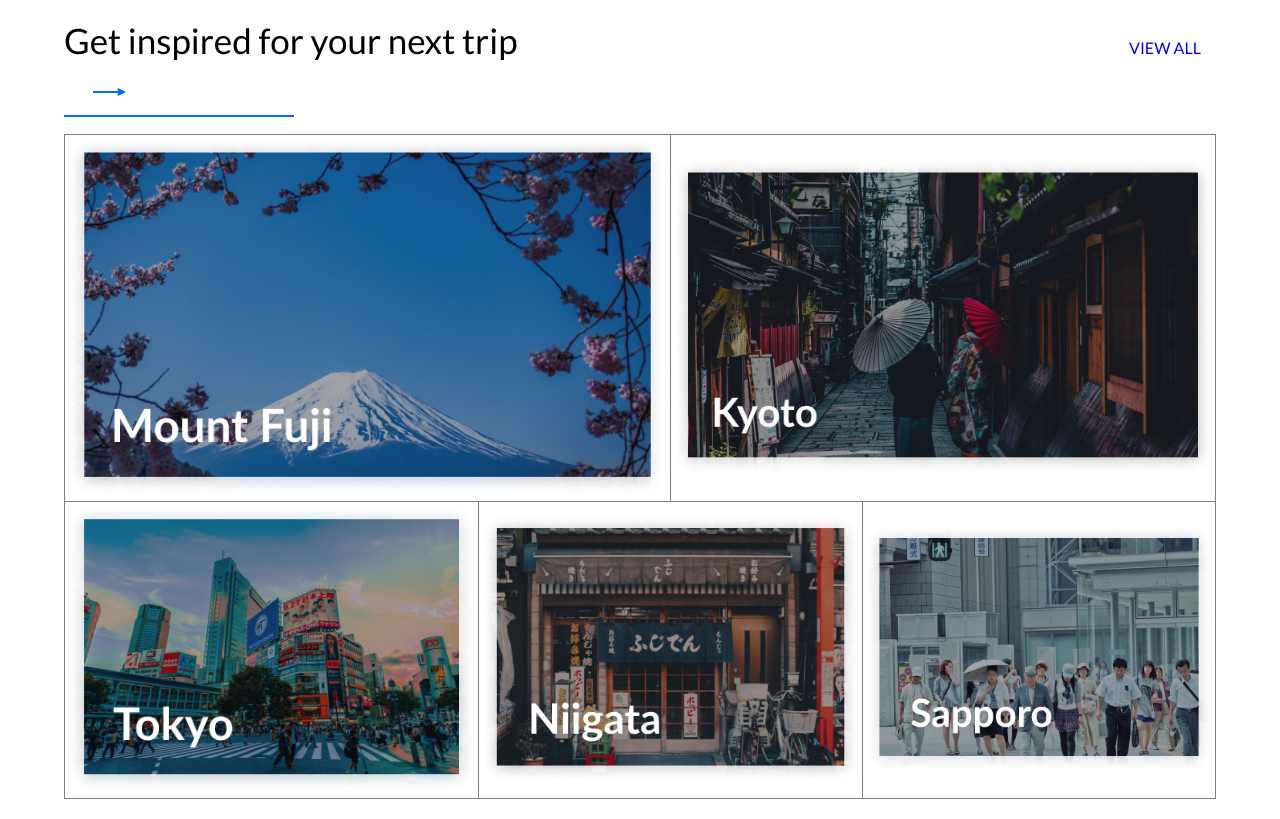
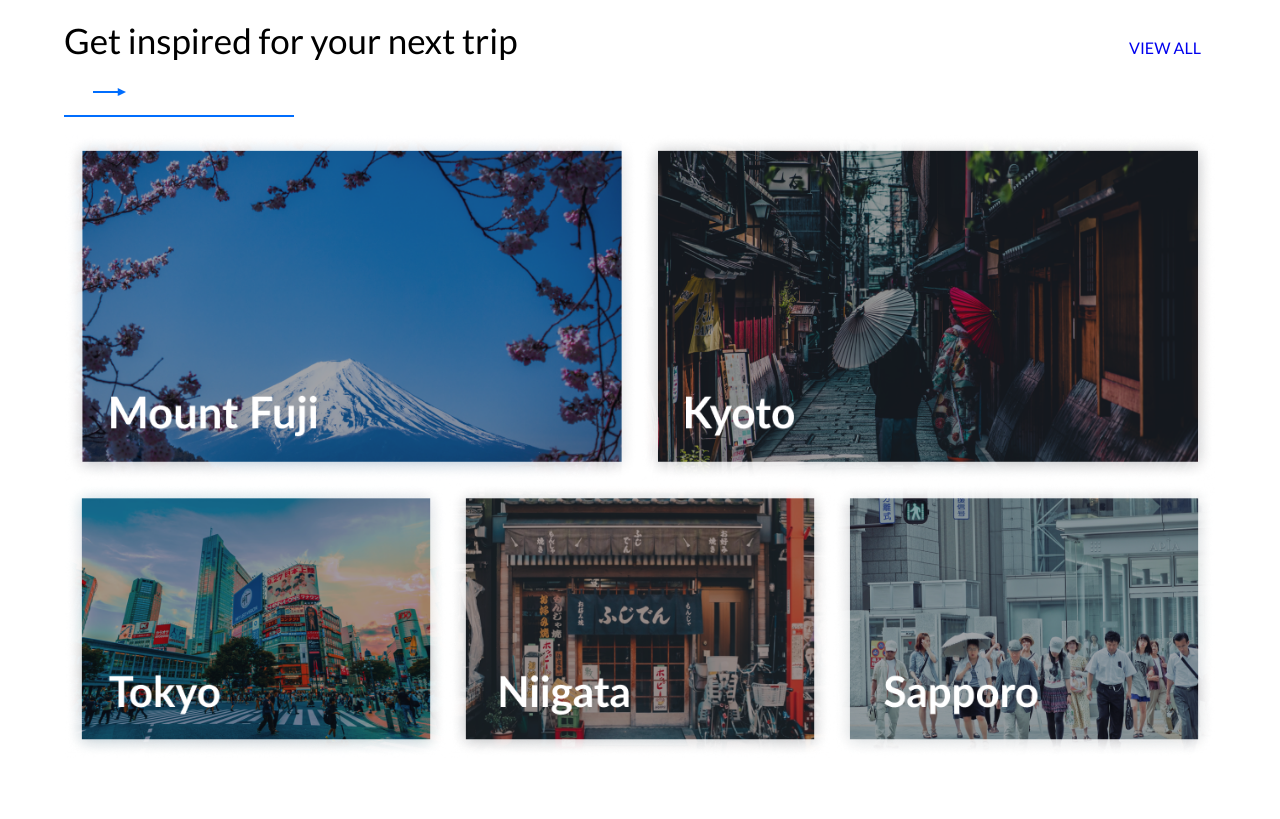
Before and after one commit to kejfad2820/turanov, a plain HTML site: page Работа/travel-landing/index.html in a window 1280 px wide. Shown: the part 1420-2239 px from the top of the page. Drawn offline with Linux system fonts and the light colour scheme.

Commit message:
Update index.html

```diff
--- a/Работа/travel-landing/index.html
+++ b/Работа/travel-landing/index.html
@@ -158,30 +158,30 @@
 			</div>
 
 			<div class="inspired-library">
-				<table class="inspired-table" border="1px solid #000">
+				<table class="inspired-table">
 
-					<tr>
-						<th colspan="2">
+					<tr style="display: flex" style="width: 100%">
+						<th colspan="2" width="150%">
 							<img src="1.png"
 							class="library-img-1">
 						</th>
 
-						<th colspan="2">
+						<th colspan="2" width="150%">
 							<img src="2.png"
 							class="library-img-2">
 						</th>
 					</tr>
 
-					<tr>
-						<th>
+					<tr style="display: flex">
+						<th colspan="1" width="100%">
 							<img src="3.png" class="library-img-3">
 						</th>
 
-						<th colspan="2" width="33.333%">
+						<th colspan="2" width="100%">
 							<img src="4.png" class="library-img-4">
 						</th>
 
-						<th>
+						<th colspan="1" width="100%">
 							<img src="5.png" class="library-img-5">
 						</th>
 					</tr>
```
